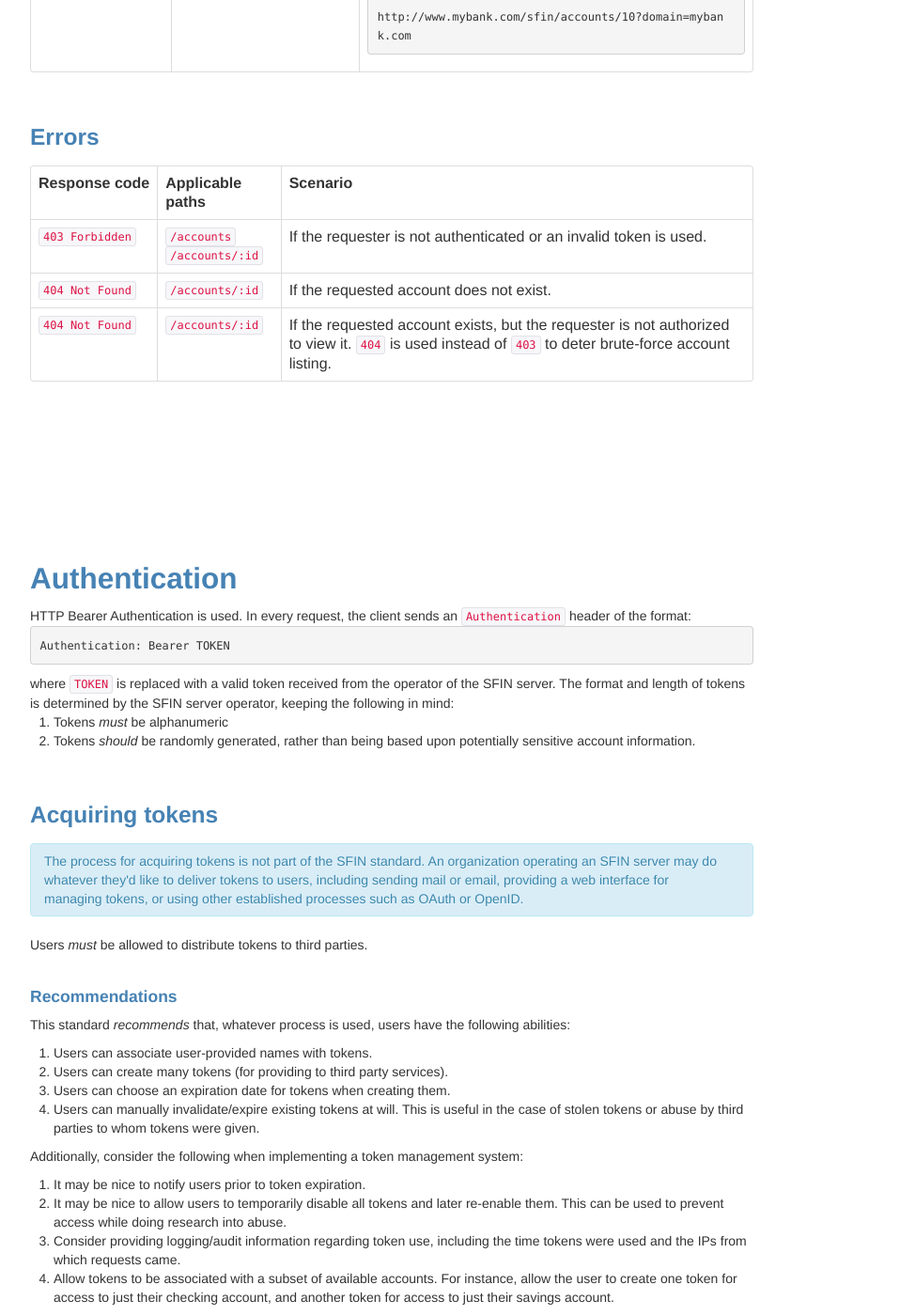
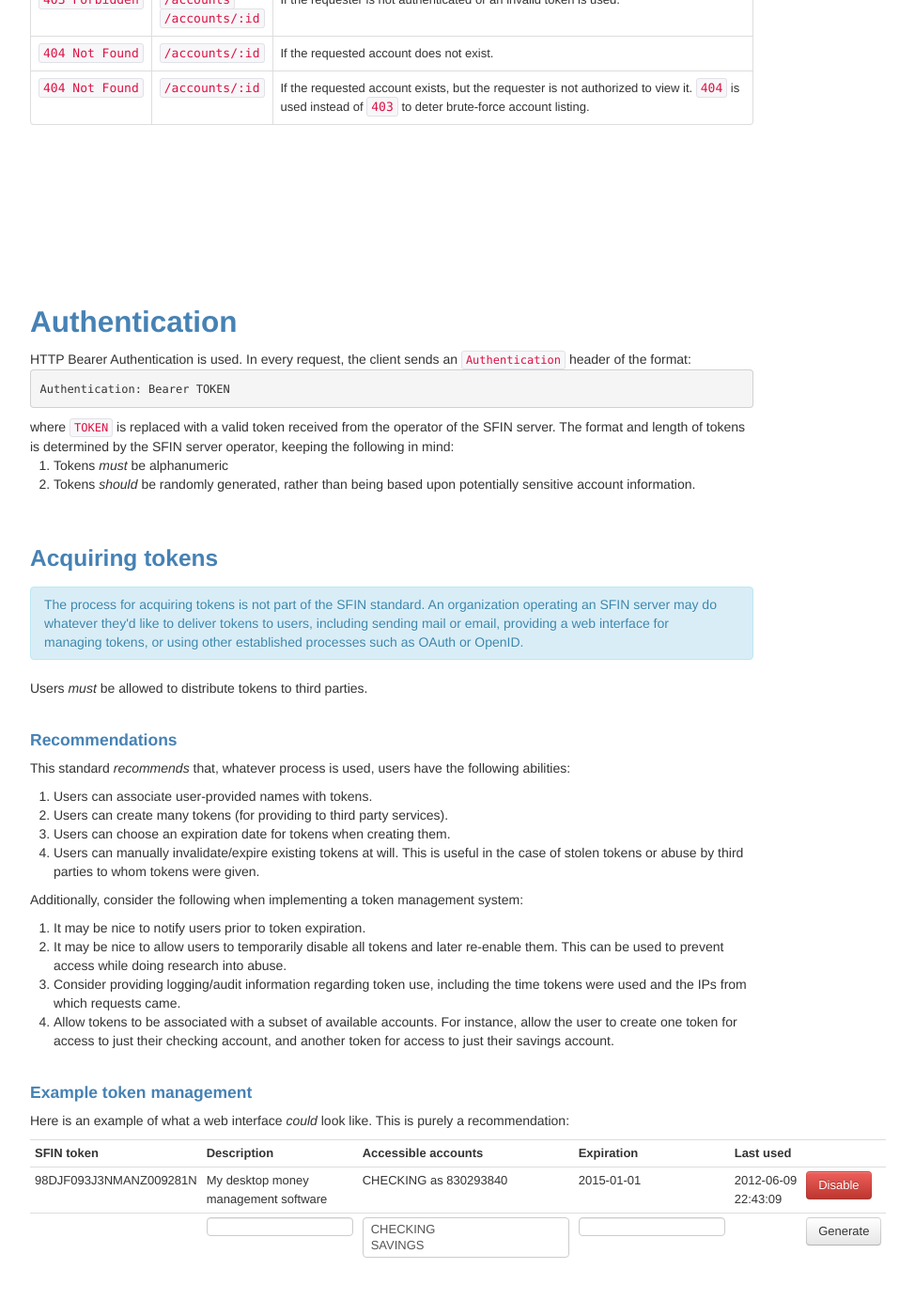
Before and after one commit to simplefin/simplefin.github.com, a Jekyll site: the page built from index.html, in a window 1280 px wide and 1400 px high, scrolled down 6915 px. Shown: the whole window at 94% size, without its empty margins (223-1197 px from the left). Built offline with Jekyll 4.4.1, drawn with Linux system fonts in a browser that asks for light colours; after the commit the page ends 8287 px from its top, so only the background shows below that.

Commit message:
Start of example app

```diff
--- a/_layouts/default.html
+++ b/_layouts/default.html
@@ -32,6 +32,9 @@
             .code {
                 font-family: monospace;
             }
+            table * {
+                font-size: small !important;
+            }
         </style>
     </head>
     <body>
--- a/index.html
+++ b/index.html
@@ -591,6 +591,38 @@ title: SimpleFIN
                     for access to just their savings account.</li>
             </ol>
 
+            <h4>Example token management</h4>
+
+            <p>Here is an example of what a web interface <em>could</em> look
+            like.  This is purely a recommendation:
+            </p>
+
+            <table class="table table-condensed">
+                <tr>
+                    <th>SFIN token</th>
+                    <th>Description</th>
+                    <th>Accessible accounts</th>
+                    <th>Expiration</th>
+                    <th>Last used</th>
+                    <th></th>
+                </tr>
+                <tr>
+                    <td>98DJF093J3NMANZ009281N</td>
+                    <td>My desktop money management software</td>
+                    <td>CHECKING as 830293840</td>
+                    <td>2015-01-01</td>
+                    <td><span class="nobr">2012-06-09</span> <span class="nobr">22:43:09</span></td>
+                    <td><button type="button" class="btn btn-danger">Disable</button></td>
+                </tr>
+                <tr>
+                    <td></td>
+                    <td><input type="text" class="span2"></td>
+                    <td><select size=2><option>CHECKING</option><option>SAVINGS</option></select></td>
+                    <td><input type="text" class="span2"></td>
+                    <td></td>
+                    <td><button type="button" class="btn">Generate</button></td>
+                </tr>
+            </table>
         </div>
     </div>
 </div>
```
